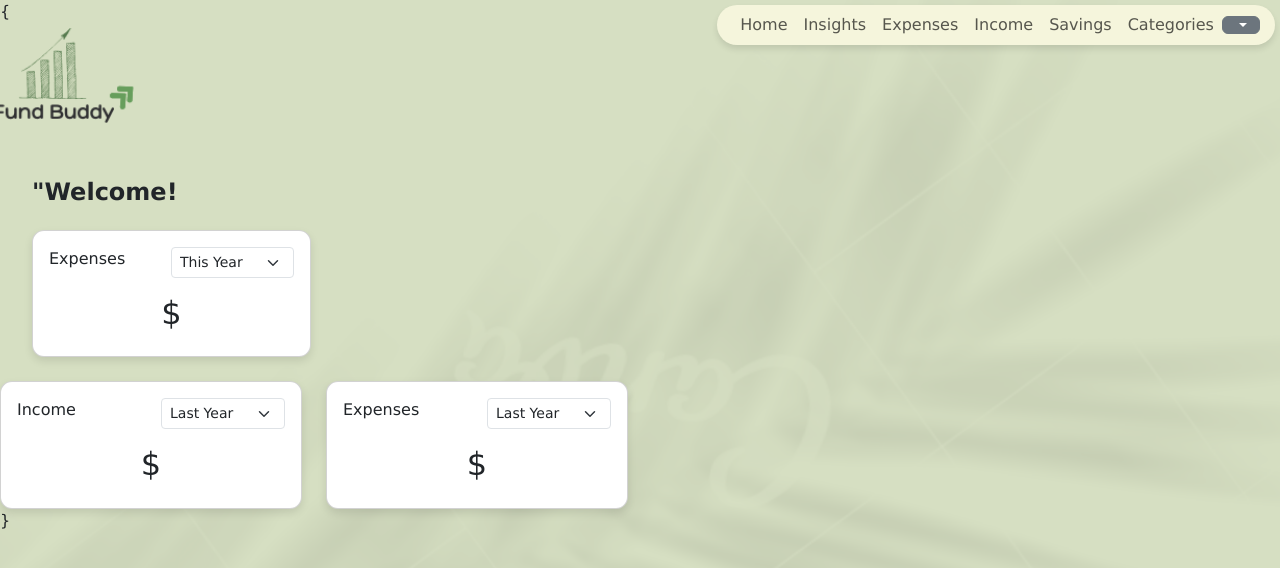
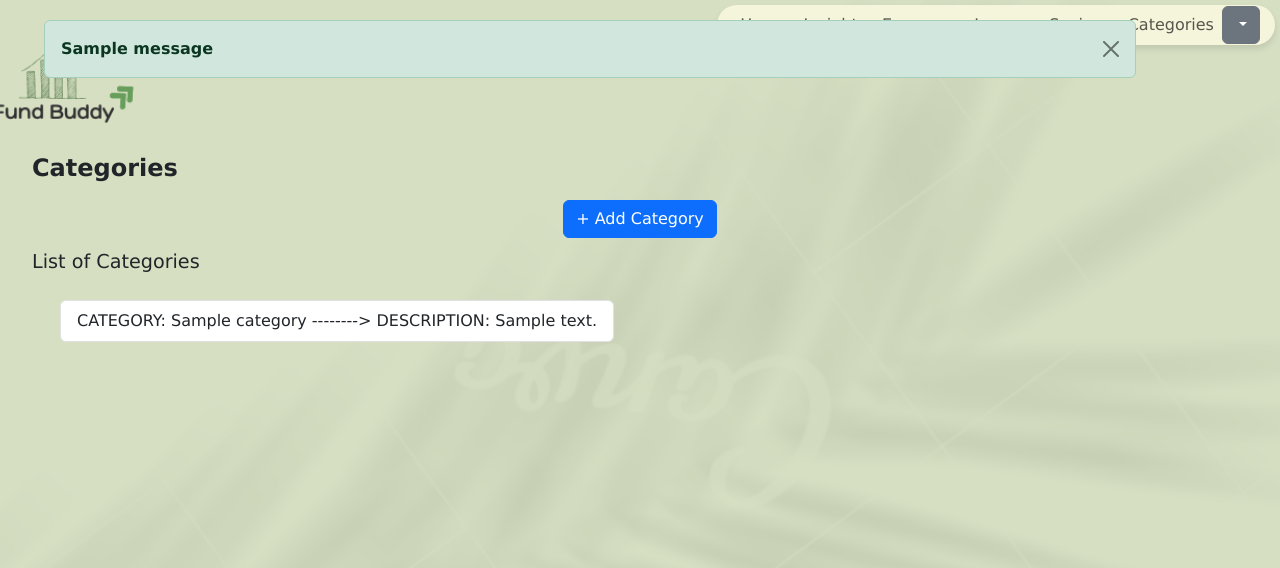
Before and after one commit to yola512/FundBuddy, a Flask app: page /categories in a window 1280 px wide. Shown: the top 568 px of the page. Run offline with Flask 3, Linux system fonts and the light colour scheme; a user stored in the database is signed in; tables that the repository leaves empty hold one stand-in row (values such as "Sample post"); one stand-in notice (Sample message) is shown; some libraries are stand-ins or nearby versions.

Commit message:
categories ui + backend + update database + backend expences, income

```diff
--- a/website/templates/categories.html
+++ b/website/templates/categories.html
@@ -1,4 +1,4 @@
-{<!DOCTYPE html>
+<!DOCTYPE html>
 <html lang="en">
 <head>
     <!-- Meta tags-->
@@ -20,7 +20,7 @@
         }
 
         .navbar {
-                background-color:beige;
+            background-color: beige;
             border-radius: 25px;
             box-shadow: 0 4px 6px rgba(0,0,0,0.1);
             margin: 5px;
@@ -32,17 +32,36 @@
             margin: 20px;
         }
 
-            .greeting {
-                font-size: 1.5rem;
-                font-weight: bold;
-                margin-bottom: 20px;
-            }
-
         .card {
             border-radius: 12px;
             box-shadow: 0 4px 8px rgba(0,0,0,0.1);
         }
 
+        .category-list {
+            margin-top: 30px;
+        }
+
+        .add-category-btn {
+            margin: 20px 0;
+        }
+
+        .form-popup {
+            display: none;
+            position: fixed;
+            top: 50%;
+            left: 50%;
+            transform: translate(-50%, -50%);
+            z-index: 10;
+            background-color: white;
+            padding: 20px;
+            box-shadow: 0 8px 16px rgba(0, 0, 0, 0.2);
+            border-radius: 12px;
+            width: 400px;
+        }
+
+        .form-popup.show {
+            display: block;
+        }
 
     </style>
 </head>
@@ -75,50 +94,73 @@
 
     <!-- Dashboard Content -->
     <div class="container dashboard-container">
-            <p class="greeting" style="margin-top: 150px">"Welcome!</p>
-                <div class="col-md-3">
-                    <div class="card text-center p-3">
-                        <div class="d-flex justify-content-between">
-                            <span>Expenses</span>
-                            <select class="form-select form-select-sm w-auto" aria-label="Expenses period">
-                                <option value="this-year" selected>This Year</option>
-                                <option value="this-month">This Month</option>
-                                <option value="this-day">This Day</option>
-                            </select>
+        <p class="name" style="font-size: 1.5rem; font-weight: bold; margin-bottom: 20px; position: absolute; top: 150px">Categories</p>
+
+        <!-- Alerts -->
+        <div class="container mt-3">
+            {% with messages = get_flashed_messages(with_categories=true) %}
+              {% if messages %}
+                {% for category, message in messages %}
+                  <div class="alert alert-{{ category }} alert-dismissible fade show" role="alert">
+                    <strong>{{ message }}</strong>
+                    <button type="button" class="btn-close" data-bs-dismiss="alert" aria-label="Close"></button>
                   </div>
-                        <h2 class="mt-3">$</h2>
+                {% endfor %}
+              {% endif %}
+            {% endwith %}
         </div>
+
+        <!-- Add Category Button -->
+        <div class="row add-category-btn">
+            <div class="col-md-12 text-center" style="position: absolute; top: 200px; left: 0px;">
+               <button class="btn btn-primary" id="addCategoryBtn">+ Add Category</button>
             </div>
         </div>
 
-            <div class="row mt-4">
-                <div class="col-md-3">
-                    <div class="card text-center p-3">
-                        <div class="d-flex justify-content-between">
-                            <span>Income</span>
-                            <select class="form-select form-select-sm w-auto" aria-label="Income period">
-                                <option value="last-year" selected>Last Year</option>
-                                <option value="last-month">Last Month</option>
-                            </select>
-                        </div>
-                        <h2 class="mt-3">$</h2>
-                    </div>
-                </div>
-                <div class="col-md-3">
-                    <div class="card text-center p-3">
-                        <div class="d-flex justify-content-between">
-                            <span>Expenses</span>
-                            <select class="form-select form-select-sm w-auto" aria-label="Expenses period">
-                                <option value="last-year" selected>Last Year</option>
-                                <option value="last-month">Last Month</option>
-                            </select>
-                        </div>
-                        <h2 class="mt-3">$</h2>
-                    </div>
+        <!-- Category List -->
+        <div class="row category-list">
+            <div class="col-md-12">
+                <h3 style="font-size: 1.2rem; position: absolute; top: 250px;">List of Categories</h3>
+                <ul class="list-group" style="position: absolute; top: 300px; left: 60px;">
+                    {% for category in categories %}
+                        <li class="list-group-item">CATEGORY: {{ category.cat_name }} --------> DESCRIPTION: {{ category.description }}</li>
+                    {% else %}
+                        <li class="list-group-item" style="position: absolute; top: 270px">No categories available.</li>  <!-- Wiadomość jeśli brak kategorii -->
+                    {% endfor %}
+                </ul>
             </div>
         </div>
 
+        <!-- Category Form -->
+        <div class="form-popup" id="categoryForm">
+            <form id="categoryFormContent" action="{{ url_for('views.add_category') }}" method="POST">
+                <div class="mb-3">
+                    <label for="category_name" class="form-label">Category Name</label>
+                    <input type="text" class="form-control" id="category_name" name="category_name" required>
+                </div>
+                <div class="mb-3">
+                    <label for="description" class="form-label">Description</label>
+                    <textarea class="form-control" id="description" name="description" rows="3"></textarea>
+                </div>
+                <button type="submit" class="btn btn-success">Submit</button>
+                <button type="button" class="btn btn-danger" id="closeFormBtn">Close</button>
+            </form>
+        </div>
     </div>
 
+    <!-- JavaScript for Form Handling -->
+    <script>
+        const addCategoryBtn = document.getElementById('addCategoryBtn');
+        const categoryForm = document.getElementById('categoryForm');
+        const closeFormBtn = document.getElementById('closeFormBtn');
 
-    </body>}
+        addCategoryBtn.addEventListener('click', () => {
+            categoryForm.classList.add('show');
+        });
+
+        closeFormBtn.addEventListener('click', () => {
+            categoryForm.classList.remove('show');
+        });
+    </script>
+</body>
+</html>
--- a/website/templates/views.py
+++ b/website/templates/views.py
@@ -1,7 +1,9 @@
-from flask import Blueprint, render_template, session, redirect, url_for, request
+from flask import Blueprint, render_template, session, redirect, url_for, request, flash
 from flask_login import login_required, current_user
 from website import db
 from website.models import Income, Category, Expenses
+from datetime import datetime
+from website.utils import get_income_by_period, get_expenses_by_period
 
 views = Blueprint('views', __name__)
 
@@ -13,7 +15,16 @@ def homepage():
 @views.route("/dashboard")
 @login_required
 def dashboard():
-    return render_template("dashboard.html", user=current_user)
+    income_this_year = get_income_by_period('this-year')
+    expenses_this_year = get_expenses_by_period('this-year')
+    income_last_year = get_income_by_period('last-year')
+    expenses_last_year = get_expenses_by_period('last-year')
+    # savings = calculate_savings() # not ready yet :c
+    return render_template("dashboard.html", user=current_user,
+                           income_this_year=income_this_year,
+                           expenses_this_year=expenses_this_year,
+                           income_last_year=income_last_year,
+                           expenses_last_year=expenses_last_year)
 
 # Insights
 @views.route("/insights")
@@ -25,7 +36,36 @@ def insights():
 @views.route("/expenses")
 @login_required
 def expenses():
-    return render_template("expenses.html", user=current_user)
+    user_expenses = Expenses.query.filter_by(user_id=current_user.id).all()
+    categories = Category.query.all() # get categories from database
+    return render_template("expenses.html", expenses=user_expenses, categories=categories)
+
+# Expenses - adding to database
+@views.route("/expenses/add_expenses",  methods=['POST'])
+@login_required
+def add_expenses():
+    if request.method == 'POST':
+        amount = request.form.get('amount')
+        category_id = request.form.get('category')
+        date = request.form.get('date')
+        description = request.form.get('description')
+
+        # if 'date' is a string -> convert to DateTime object
+        date = datetime.strptime(date, "%Y-%m-%d")
+
+        new_expenses = Expenses(
+            amount=amount,
+            currency="USD", # default USD, -> later add other currencies
+            date=date,
+            category_id=category_id,
+            description=description,
+            user_id=current_user.id # assign to logged-in user
+        )
+
+        db.session.add(new_expenses)
+        db.session.commit()
+        return redirect(url_for('views.expenses'))
+
 
 # Income
 @views.route("/income")
@@ -33,6 +73,15 @@ def expenses():
 def income():
     user_incomes = Income.query.filter_by(user_id=current_user.id).all()
     categories = Category.query.all() # get categories from database
+
+    # dynamic data for the chart
+    #income_data = {
+       # "This Year": sum(income.amount for income in user_incomes if income.date.year == datetime.now().year),
+       # "This Month": sum(income.amount for income in user_incomes if income.date.month == datetime.now().month),
+       # "Last Year": sum(income.amount for income in user_incomes if income.date.year == datetime.now().year - 1),
+       # "Last Month": sum(income.amount for income in user_incomes if income.date.month == datetime.now().month - 1)
+    #}
+
     return render_template('income.html', incomes=user_incomes, categories=categories)
 
 # Income - adding to database
@@ -45,29 +94,61 @@ def add_incomes():
         date = request.form.get('date')
         description = request.form.get('description')
 
+        if not amount or not category_id or not date:
+            flash("All fields are required!", category="danger")
+            return redirect(url_for('views.income'))
+
+
         # if 'date' is a string -> convert to DateTime object
-        from datetime import datetime
         date = datetime.strptime(date, "%Y-%m-%d")
 
         new_income = Income(
+            user_id=current_user.id, # assign to logged-in user
             amount=amount,
+            category_id=category_id,
             currency="USD", # default USD, -> later add other currencies
             date=date,
-            category_id=category_id,
-            description=description,
-            user_id=current_user.id # assign to logged-in user
+            description=description
         )
 
         db.session.add(new_income)
         db.session.commit()
-        return redirect(url_for('income'))
+        return redirect(url_for('views.income'))
 
 
 # Categories
 @views.route("/categories")
 @login_required
 def categories():
-    return render_template("categories.html", user=current_user)
+    categories = Category.query.filter_by(user_id=current_user.id).all()
+    return render_template("categories.html", categories=categories)
+
+# Categories - adding to database
+@views.route("/categories/add_category",  methods=['POST'])
+@login_required
+def add_category():
+    if request.method == 'POST':
+        category_name = request.form.get('category_name')
+        description = request.form.get('description')
+
+        if not category_name:
+          flash("Category name is required!", category="danger")
+          return redirect(url_for('views.categories'))
+
+        # Check if category already exists
+        existing_category = Category.query.filter_by(cat_name=category_name, user_id=current_user.id).first()
+        if existing_category:
+          flash("Category already exists!", category="danger")
+          return redirect(url_for('views.categories'))
+
+        new_category = Category(cat_name=category_name, description=description, user_id=current_user.id)
+        db.session.add(new_category)
+        db.session.commit()
+
+        flash("Category added successfully!", category="success")
+        return redirect(url_for('views.categories'))
+
+
 
 # Savings
 @views.route("/savings")
```
Also changed, not shown: website/models.py (+5 -3 lines), website/templates/dashboard.html (+5 -5 lines), website/templates/expenses.html (+32 -7 lines), website/templates/income.html (+19 -5 lines), website/utils.py (added, +59 -0 lines). Lines whose indentation alone changed are shown as unchanged.
